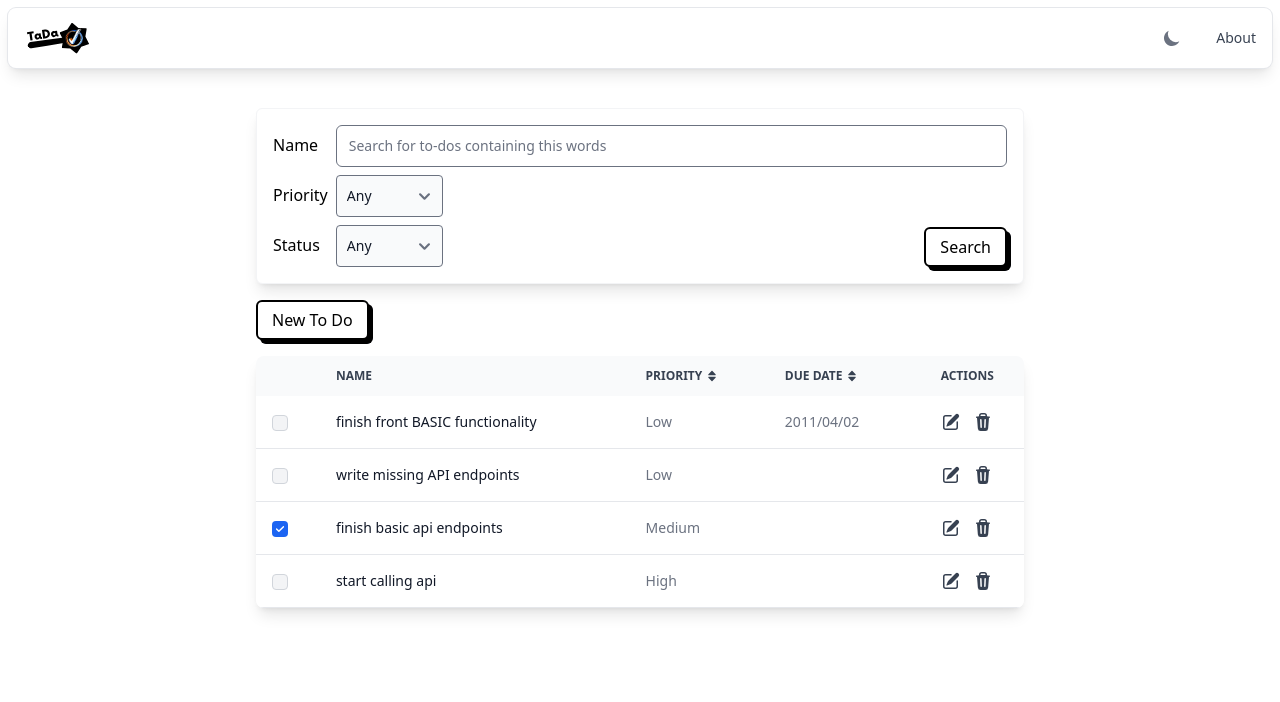
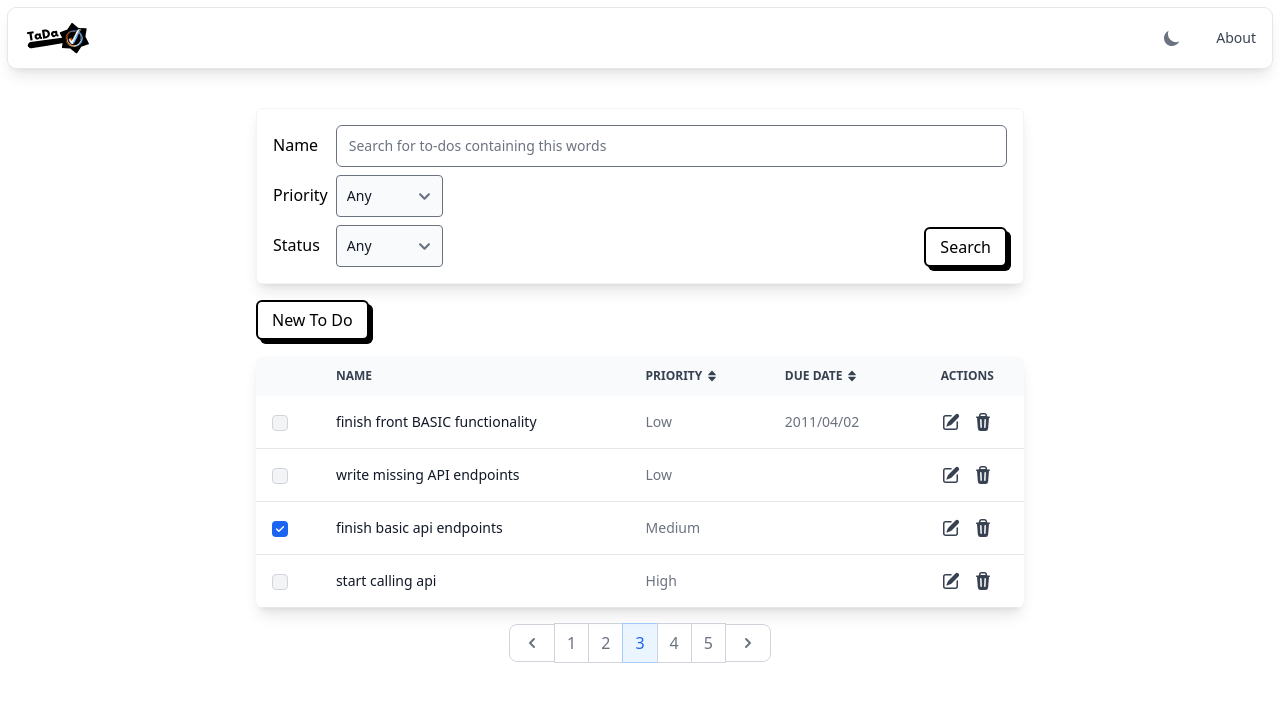
Before and after one commit to santi4o/tada-frontend, a React (Vite) app: page / in a window 1280 px wide. Shown: the top 702 px of the page. Built offline with nearby package versions, Linux system fonts and the light colour scheme.

Commit message:
feat: static PageNav component

```diff
--- a/src/App.jsx
+++ b/src/App.jsx
@@ -3,6 +3,7 @@
 import Filters from "./components/Filters";
 import Table from "./components/Table";
 import Button from "./components/shared/Button";
+import PageNav from "./components/PageNav";
 import { useEffect, useState } from "react";
 
 function App() {
@@ -48,6 +49,9 @@
                     </div>
                     <Table></Table>
                 </div>
+                <div className="mt-4 md:w-5/6 lg:max-w-3xl mx-auto flex justify-center">
+                    <PageNav ></PageNav>
+                </div>
             </Layout>
         </div>
     );
--- /dev/null
+++ b/src/components/PageNav.jsx
@@ -0,0 +1,91 @@
+export default function PageNav() {
+    return (
+        <nav aria-label="Page navigation example" className="w-fit">
+            <ul className="inline-flex items-center -space-x-px">
+                <li>
+                    <a
+                        href="#"
+                        className="block px-3 py-2 ml-0 leading-tight text-gray-500 bg-white border border-gray-300 rounded-l-lg hover:bg-gray-100 hover:text-gray-700 dark:bg-gray-800 dark:border-gray-700 dark:text-gray-400 dark:hover:bg-gray-700 dark:hover:text-white"
+                    >
+                        <span className="sr-only">Previous</span>
+                        <svg
+                            aria-hidden="true"
+                            className="w-5 h-5"
+                            fill="currentColor"
+                            viewBox="0 0 20 20"
+                            xmlns="http://www.w3.org/2000/svg"
+                        >
+                            <path
+                                fillRule="evenodd"
+                                d="M12.707 5.293a1 1 0 010 1.414L9.414 10l3.293 3.293a1 1 0 01-1.414 1.414l-4-4a1 1 0 010-1.414l4-4a1 1 0 011.414 0z"
+                                clipRule="evenodd"
+                            />
+                        </svg>
+                    </a>
+                </li>
+                <li>
+                    <a
+                        href="#"
+                        className="px-3 py-2 leading-tight text-gray-500 bg-white border border-gray-300 hover:bg-gray-100 hover:text-gray-700 dark:bg-gray-800 dark:border-gray-700 dark:text-gray-400 dark:hover:bg-gray-700 dark:hover:text-white"
+                    >
+                        1
+                    </a>
+                </li>
+                <li>
+                    <a
+                        href="#"
+                        className="px-3 py-2 leading-tight text-gray-500 bg-white border border-gray-300 hover:bg-gray-100 hover:text-gray-700 dark:bg-gray-800 dark:border-gray-700 dark:text-gray-400 dark:hover:bg-gray-700 dark:hover:text-white"
+                    >
+                        2
+                    </a>
+                </li>
+                <li>
+                    <a
+                        href="#"
+                        aria-current="page"
+                        className="z-10 px-3 py-2 leading-tight text-blue-600 border border-blue-300 bg-blue-50 hover:bg-blue-100 hover:text-blue-700 dark:border-gray-700 dark:bg-gray-700 dark:text-white"
+                    >
+                        3
+                    </a>
+                </li>
+                <li>
+                    <a
+                        href="#"
+                        className="px-3 py-2 leading-tight text-gray-500 bg-white border border-gray-300 hover:bg-gray-100 hover:text-gray-700 dark:bg-gray-800 dark:border-gray-700 dark:text-gray-400 dark:hover:bg-gray-700 dark:hover:text-white"
+                    >
+                        4
+                    </a>
+                </li>
+                <li>
+                    <a
+                        href="#"
+                        className="px-3 py-2 leading-tight text-gray-500 bg-white border border-gray-300 hover:bg-gray-100 hover:text-gray-700 dark:bg-gray-800 dark:border-gray-700 dark:text-gray-400 dark:hover:bg-gray-700 dark:hover:text-white"
+                    >
+                        5
+                    </a>
+                </li>
+                <li>
+                    <a
+                        href="#"
+                        className="block px-3 py-2 leading-tight text-gray-500 bg-white border border-gray-300 rounded-r-lg hover:bg-gray-100 hover:text-gray-700 dark:bg-gray-800 dark:border-gray-700 dark:text-gray-400 dark:hover:bg-gray-700 dark:hover:text-white"
+                    >
+                        <span className="sr-only">Next</span>
+                        <svg
+                            aria-hidden="true"
+                            className="w-5 h-5"
+                            fill="currentColor"
+                            viewBox="0 0 20 20"
+                            xmlns="http://www.w3.org/2000/svg"
+                        >
+                            <path
+                                fillRule="evenodd"
+                                d="M7.293 14.707a1 1 0 010-1.414L10.586 10 7.293 6.707a1 1 0 011.414-1.414l4 4a1 1 0 010 1.414l-4 4a1 1 0 01-1.414 0z"
+                                clipRule="evenodd"
+                            />
+                        </svg>
+                    </a>
+                </li>
+            </ul>
+        </nav>
+    );
+}
```
